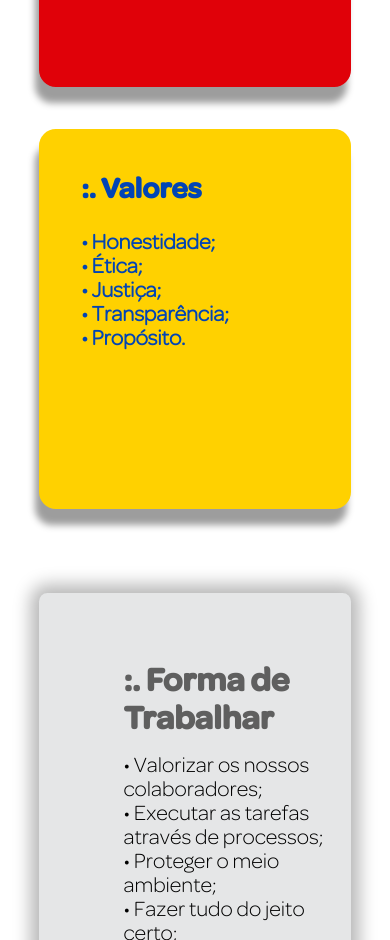
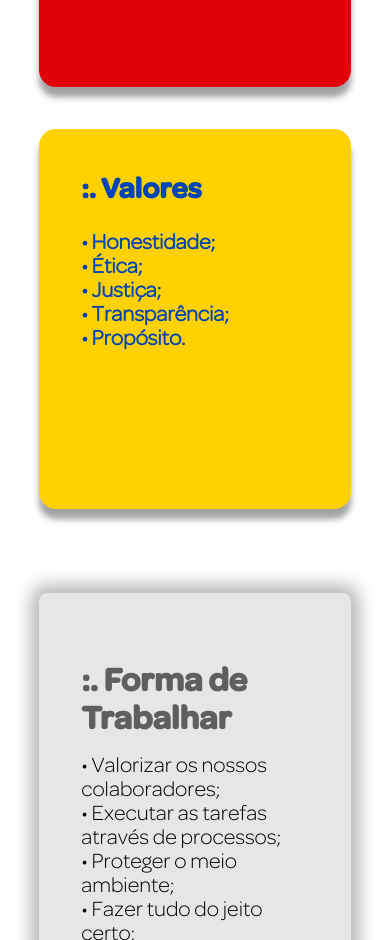
Before and after one commit to rachzy/projeto-cabral, a React (Vite) app: page /empresas/cabral-rodovia/empresas/cabral-rodovia/empresas/cabral-rodovia/empresas/cabral-rodovia in a window 390 px wide. Shown: the part 1060-2000 px from the top of the page. Built offline with nearby package versions, Linux system fonts and the light colour scheme.

Commit message:
apply mobile adjustments

```diff
--- a/src/components/Hamburguer/Hamburguer.css
+++ b/src/components/Hamburguer/Hamburguer.css
@@ -2,6 +2,8 @@
   background-color: transparent;
   border: none;
   cursor: pointer;
+  display: -webkit-box;
+  display: -ms-flexbox;
   display: flex;
   padding: 0;
   width: 7vh;
@@ -11,6 +13,8 @@
   fill: none;
   stroke: black;
   stroke-width: 6;
+  -webkit-transition: stroke-dasharray 600ms cubic-bezier(0.4, 0, 0.2, 1),
+    stroke-dashoffset 600ms cubic-bezier(0.4, 0, 0.2, 1);
   transition: stroke-dasharray 600ms cubic-bezier(0.4, 0, 0.2, 1),
     stroke-dashoffset 600ms cubic-bezier(0.4, 0, 0.2, 1);
 }
--- a/src/components/InfoBox/InfoBox.css
+++ b/src/components/InfoBox/InfoBox.css
@@ -9,10 +9,7 @@ div.info-box {
 
   border-radius: 2vh;
 
-  -webkit-filter: drop-shadow(
-    -1vw 2vh 1vw rgba(0, 0, 0, 0.384)
-  ); /* Chrome, Safari, Opera */
-  filter: drop-shadow(-1vw 2vh 1vw rgba(0, 0, 0, 0.384));
+  box-shadow: 0vh 1.2vh 0.7vh 0vh rgba(0, 0, 0, 0.363);
 
   color: white;
 }
--- a/src/components/Service/Service.css
+++ b/src/components/Service/Service.css
@@ -18,7 +18,7 @@ div.service {
 }
 
 div.service img {
-  width: 100%;
+  width: 30vh;
 }
 
 div.service p {
--- a/src/pages/Index/Index.css
+++ b/src/pages/Index/Index.css
@@ -54,7 +54,7 @@ div.about-box {
 
 div.about-box div {
   flex: 1;
-  margin: 5vh 10vh;
+  padding: 5vh;
 }
 
 div.about-box h2 {
```
